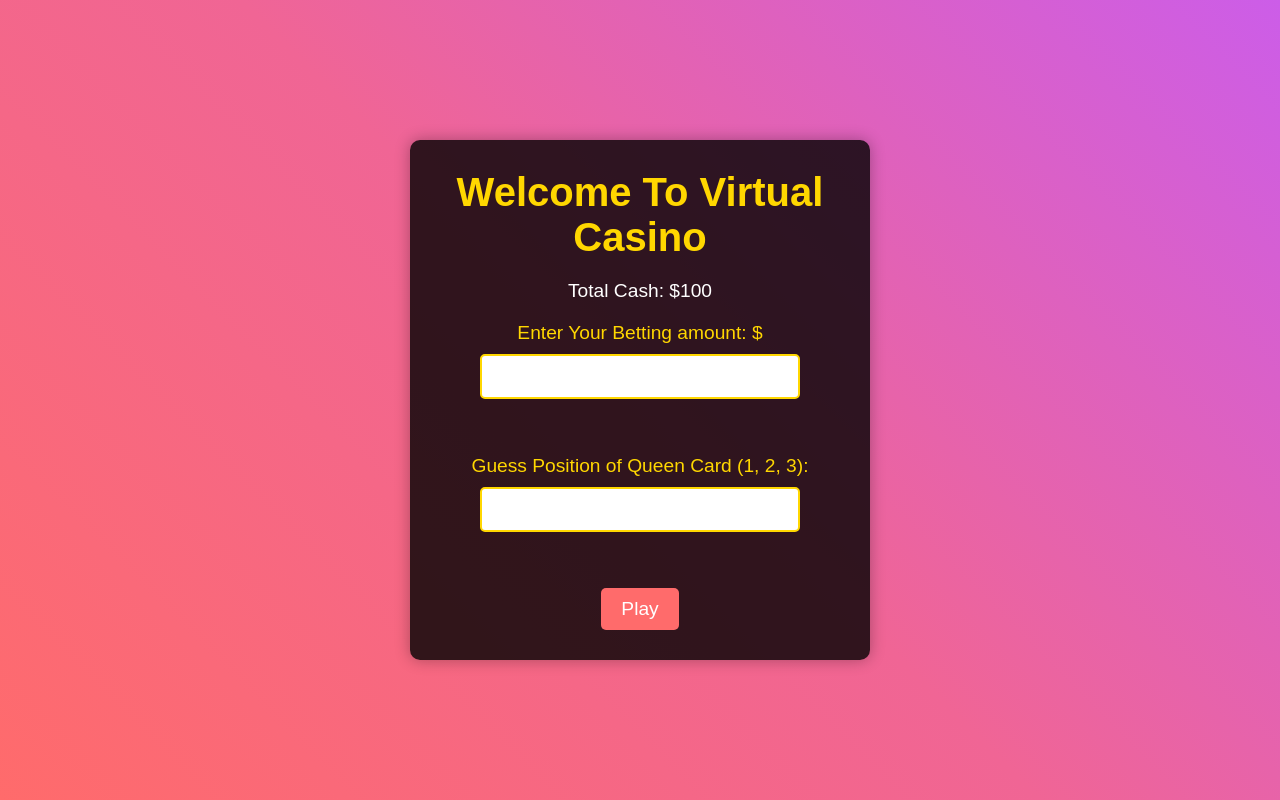
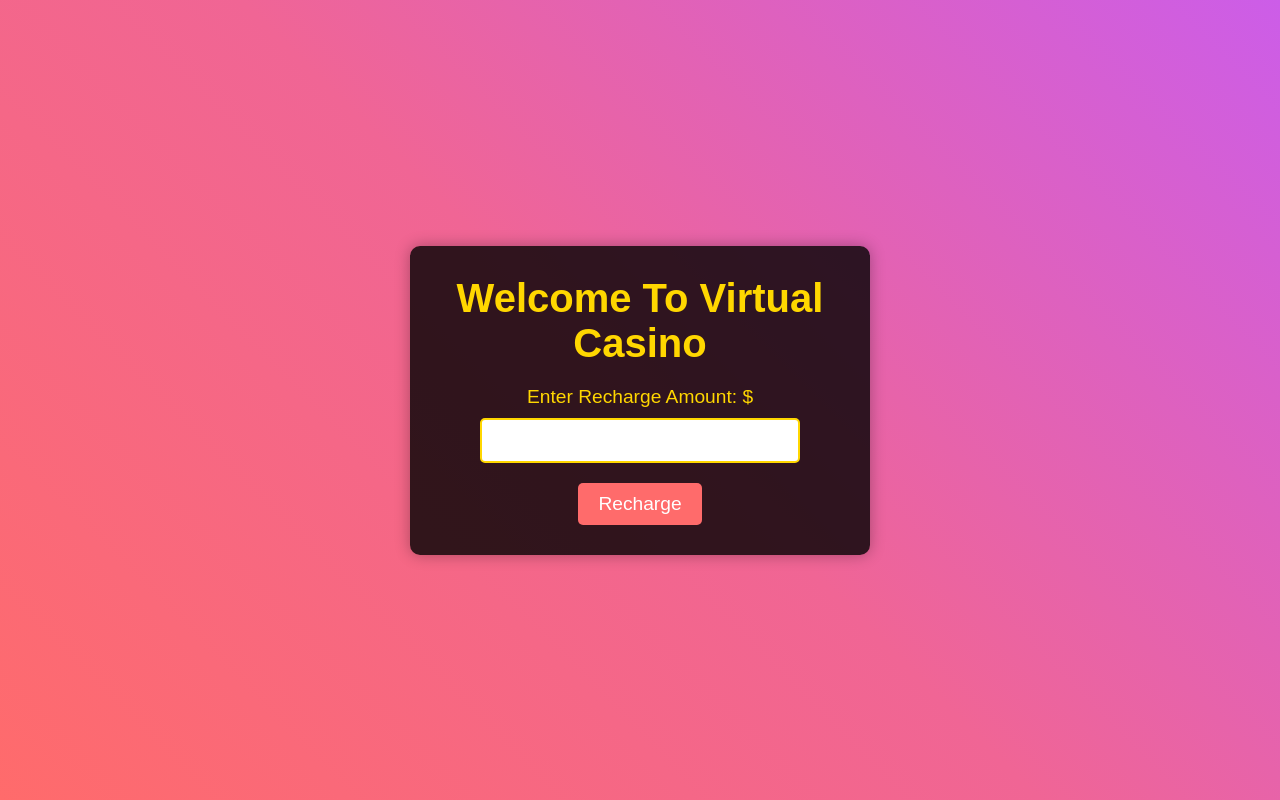
Before and after one commit to saurabhkr78/casino_app, a Flask app: page / in a window 1280 px wide. Run offline with Flask 3, Linux system fonts and the light colour scheme.

Commit message:
added recharge option

```diff
--- a/app.py
+++ b/app.py
@@ -3,55 +3,46 @@ import random
 
 app = Flask(__name__)
 app.secret_key = 'supersecretkey'
-cash = 100
+cash = 0
 
 @app.route("/", methods=["GET", "POST"])
 def index():
     global cash
     if request.method == "POST":
-        bet = int(request.form["bet"])
-        guess = int(request.form["guess"])
+        if 'recharge_amount' in request.form:
+            recharge_amount = int(request.form["recharge_amount"])
+            cash = recharge_amount
+            flash('Recharge successful! You can now enter the game.')
+            return redirect(url_for('index'))
+        else:
+            bet = int(request.form["bet"])
+            card = request.form["card"]
+            guess = int(request.form["guess"])
 
-        if bet == 0 or bet > cash:
-            flash('Invalid bet amount.')
-            return redirect(url_for('index'))
+            if bet <= 0 or bet > cash:
+                flash('Invalid bet amount.')
+                return redirect(url_for('index'))
 
-        result, cash = play(bet, guess)
-        if cash < 0:
-            flash('You are out of cash! Please recharge to continue playing.')
-            return redirect(url_for('recharge'))
-
-        return render_template("index.html", result=result, cash=cash)
+            result = play(bet, card, guess)
+            if "You lost" in result:
+                flash("You lost the bet")
+            return render_template("index.html", result=result, cash=cash)
 
     return render_template("index.html", cash=cash)
 
-@app.route("/recharge", methods=["GET", "POST"])
-def recharge():
+def play(bet, card, guess):
     global cash
-    if request.method == "POST":
-        recharge_amount = int(request.form["recharge_amount"])
-        cash += recharge_amount
-        if cash < 100:
-            flash('Minimum total amount to continue playing is $100.')
-            return redirect(url_for('recharge'))
-        else:
-            flash('Recharge successful! You can now continue playing.')
-            return redirect(url_for('index'))
-    return render_template("recharge.html", cash=cash)
-
-def play(bet, guess):
-    global cash
-    cards = ['J', 'Q', 'K']
+    cards = [card, 'Q', 'K'] if card != 'Q' else ['J', 'Q', 'K']
     random.shuffle(cards)
 
     if cards[guess - 1] == 'Q':
-        cash += 3 * bet
+        cash += 2 * bet
         result = f"Woohoo! You Win ;) Result={cards} Total Cash=${cash}"
     else:
-        cash -= 3 * bet
+        cash -= bet
         result = f"Alas! You lost :( Result={cards} Total Cash=${cash}"
 
-    return result, cash
+    return result
 
 if __name__ == "__main__":
     app.run(debug=True)
--- a/static/styles.css
+++ b/static/styles.css
@@ -1,5 +1,5 @@
 /* Reset some default styles */
-body, h1, p, form, label, input, button, ul, li {
+body, h1, p, form, label, input, select, option, button, ul, li {
     margin: 0;
     padding: 0;
     box-sizing: border-box;
@@ -36,12 +36,6 @@ h1 {
     margin-bottom: 20px;
 }
 
-/* Paragraph styling */
-p {
-    font-size: 1.2em;
-    margin-bottom: 20px;
-}
-
 /* Form styling */
 form {
     display: flex;
@@ -57,7 +51,7 @@ label {
 }
 
 /* Input styling */
-input {
+input[type="number"] {
     font-size: 1.1em;
     padding: 10px;
     margin-bottom: 20px;
--- a/templates/index.html
+++ b/templates/index.html
@@ -7,7 +7,6 @@
 <body>
     <div class="container">
         <h1>Welcome To Virtual Casino</h1>
-        <p>Total Cash: ${{ cash }}</p>
         {% with messages = get_flashed_messages() %}
             {% if messages %}
                 <ul>
@@ -17,17 +16,33 @@
                 </ul>
             {% endif %}
         {% endwith %}
+
+        {% if cash == 0 %}
         <form method="POST">
-            <label for="bet">Enter Your Betting amount: $</label>
-            <input type="number" id="bet" name="bet" required>
+            <label for="recharge_amount">Enter Recharge Amount: $</label>
+            <input type="number" id="recharge_amount" name="recharge_amount" required min="1">
+            <button type="submit">Recharge</button>
+        </form>
+        {% endif %}
+
+        {% if cash > 0 %}
+        <form method="POST" id="playForm">
+            <p>Total Cash: ${{ cash }}</p>
+            <label for="bet">Enter Your Betting amount (Max: ${{ cash }}): $</label>
+            <input type="number" id="bet" name="bet" required min="1" max="{{ cash }}">
             <br><br>
-            <label for="guess">Guess Position of Queen Card (1, 2, 3): </label>
+            <label for="card">Choose a card (J, Q, K): </label>
+            <select id="card" name="card" required>
+                <option value="J">Jack</option>
+                <option value="Q">Queen</option>
+                <option value="K">King</option>
+            </select>
+            <br><br>
+            <label for="guess">Guess Position of the selected card (1, 2, 3): </label>
             <input type="number" id="guess" name="guess" required min="1" max="3">
             <br><br>
             <button type="submit">Play</button>
         </form>
-        {% if result %}
-        <p class="result">{{ result }}</p>
         {% endif %}
     </div>
 </body>
```
Also changed, not shown: other parts of static/styles.css (+5 -55 lines).
